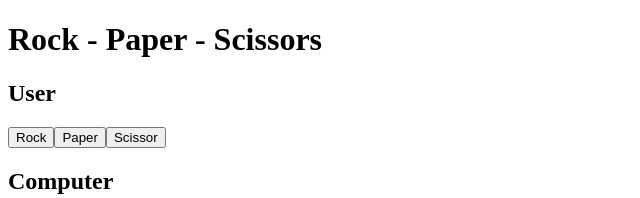
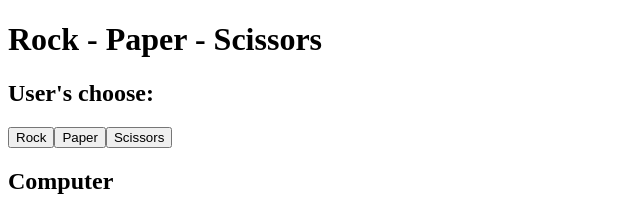
Before and after one commit to johnnysee/rps-challenge, a React (Create React App) app: page / in a window 1280 px wide. Shown: the top 198 px of the page, without its empty margins (0-640 px from the left). Built offline with nearby package versions, Linux system fonts and the light colour scheme.

Commit message:
Implementing code so when user choose RPS it displays User's choose: RPS

```diff
--- a/src/App.jsx
+++ b/src/App.jsx
@@ -1,13 +1,19 @@
-import React from 'react'
+import React, { useState } from 'react'
 
 const App = () => {
+  const [userChoice, setUserChoice] = useState(null)
+
+  const handleClick = (value) => {
+    setUserChoice(value)
+  }
+
   return (
     <div>
       <h1 data-cy="header">Rock - Paper - Scissors</h1>
-      <h2 data-cy="user">User</h2>
-      <button data-cy="rock">Rock</button>
-      <button data-cy="paper">Paper</button>
-      <button data-cy="scissor">Scissor</button>
+      <h2 data-cy="user">User's choose: {userChoice}</h2>
+      <button data-cy="rock" onClick={() => handleClick('Rock')}>Rock</button>
+      <button data-cy="paper" onClick={() => handleClick('Paper')}>Paper</button>
+      <button data-cy="scissors" onClick={() => handleClick('Scissors')}>Scissors</button>
       <h2 data-cy="computer">Computer</h2>
     </div>
   )
```
Also changed, not shown: src/components/User.jsx (added), 1 other file (tests, documents, lock files or other folders).
